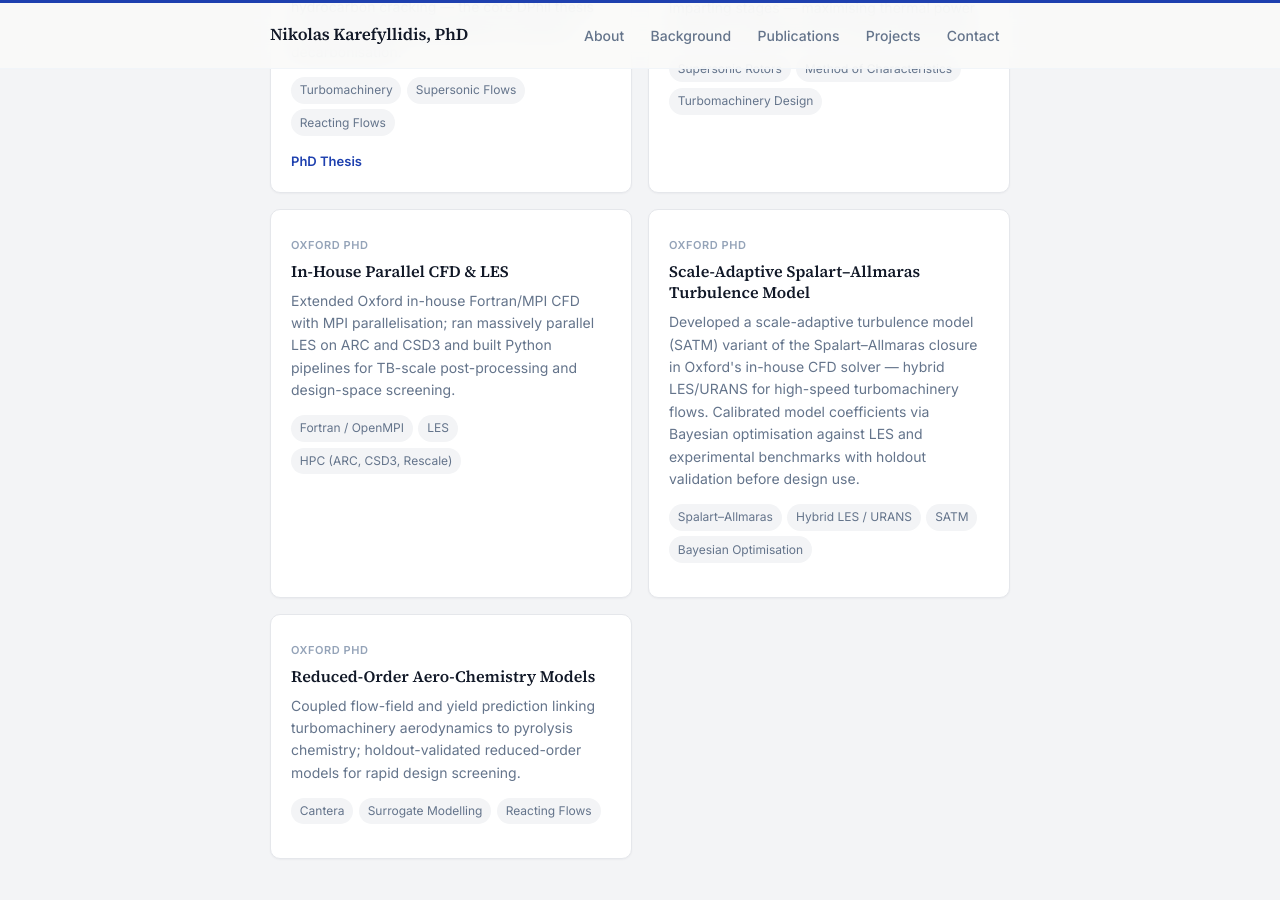
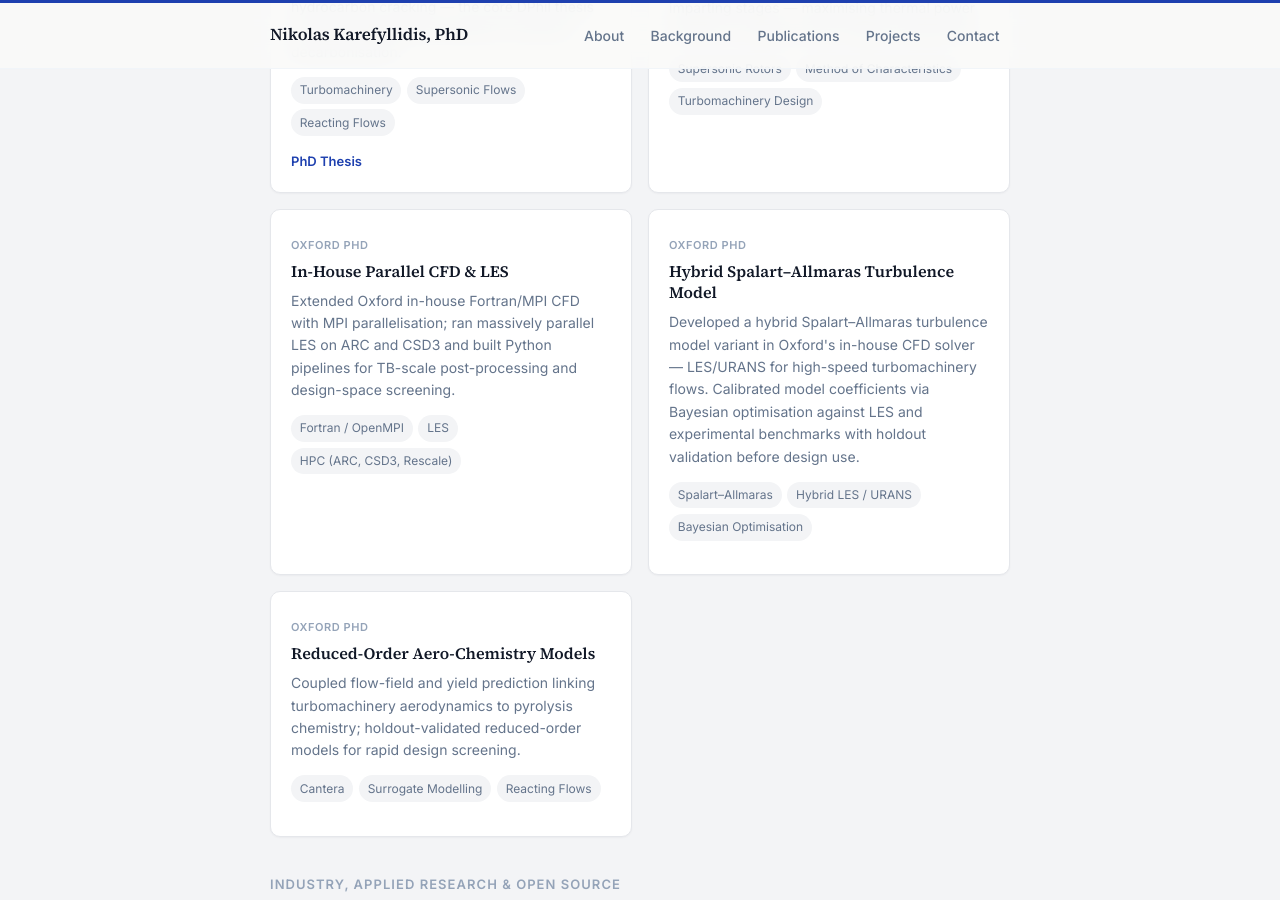
Before and after one commit to karefyllidis/karefyllidis.github.io, a Jekyll site: the page built from index.html, in a window 1280 px wide and 900 px high, scrolled down 4611 px. Built offline with Jekyll 4.4.1, drawn with Linux system fonts in a browser that asks for light colours; some of the changed text lies outside the part shown.

Commit message:
Remove SATM label from turbulence model project text.
Co-authored-by: Cursor <cursoragent@cursor.com>

```diff
--- a/_data/experience.yml
+++ b/_data/experience.yml
@@ -25,7 +25,7 @@
   summary: "Coolbrook-sponsored PhD on aerothermal design of novel turbomachines for hydrocarbon cracking."
   highlights:
     - "Designed axial, radial, mixed-flow, and regenerative turbo-heaters/reactors; ran TB-scale HPC campaigns on ARC, CSD3, and Rescale."
-    - "Implemented a scale-adaptive Spalart–Allmaras turbulence model (hybrid LES/URANS) in in-house CFD; calibrated coefficients via Bayesian optimisation."
+    - "Implemented a hybrid Spalart–Allmaras turbulence model (LES/URANS) in in-house CFD; calibrated coefficients via Bayesian optimisation."
     - "Developed holdout-validated reduced-order aero-chemistry models linking flow states to reaction yields."
     - "Co-supervised MSc students on CFD and turbomachinery projects."
 
--- a/_data/projects.yml
+++ b/_data/projects.yml
@@ -28,13 +28,12 @@
     - HPC (ARC, CSD3, Rescale)
 
 - category: phd
-  title: "Scale-Adaptive Spalart–Allmaras Turbulence Model"
+  title: "Hybrid Spalart–Allmaras Turbulence Model"
   period: "Oxford PhD"
-  description: "Developed a scale-adaptive turbulence model (SATM) variant of the Spalart–Allmaras closure in Oxford's in-house CFD solver — hybrid LES/URANS for high-speed turbomachinery flows. Calibrated model coefficients via Bayesian optimisation against LES and experimental benchmarks with holdout validation before design use."
+  description: "Developed a hybrid Spalart–Allmaras turbulence model variant in Oxford's in-house CFD solver — LES/URANS for high-speed turbomachinery flows. Calibrated model coefficients via Bayesian optimisation against LES and experimental benchmarks with holdout validation before design use."
   tags:
     - Spalart–Allmaras
     - Hybrid LES / URANS
-    - SATM
     - Bayesian Optimisation
 
 - category: phd
```
